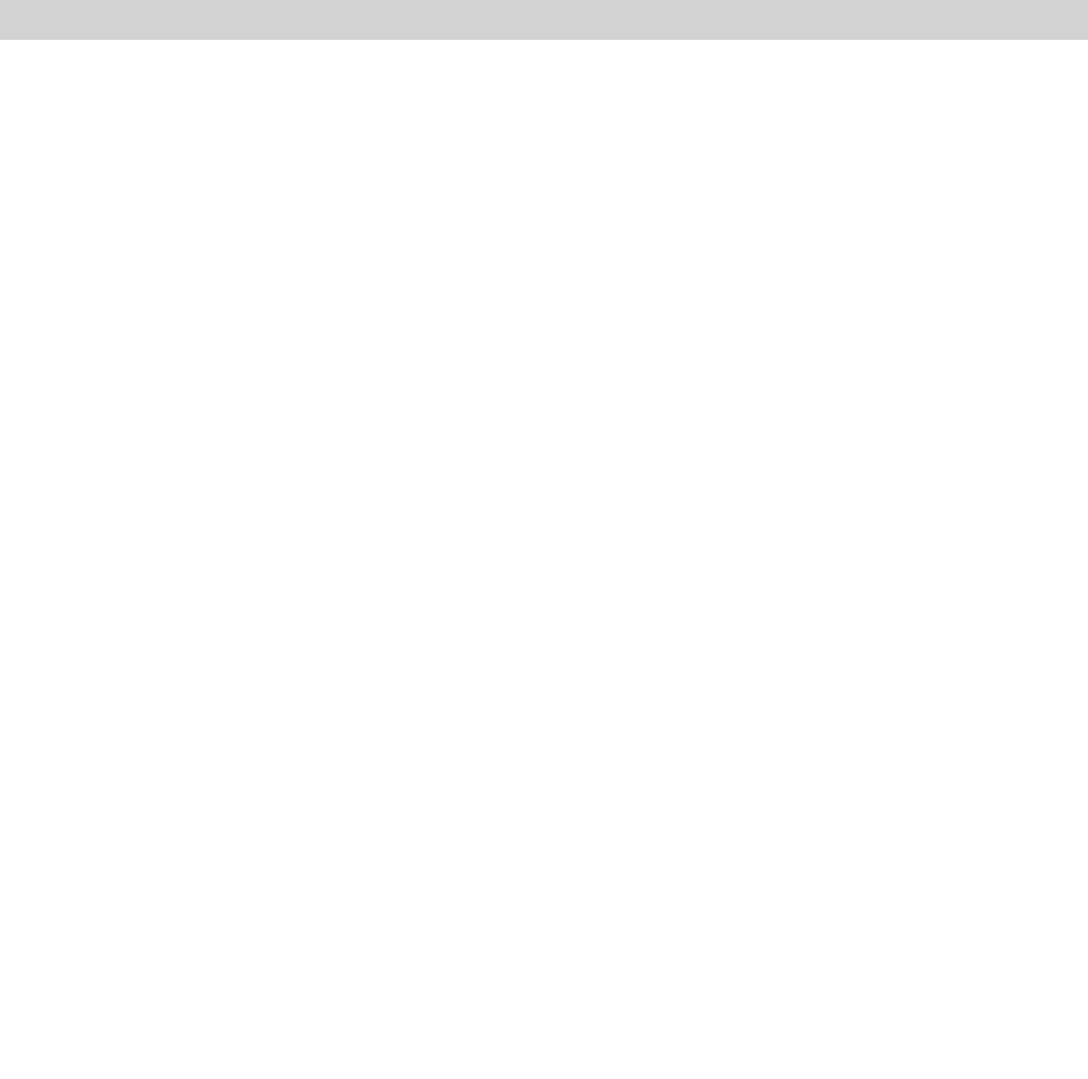
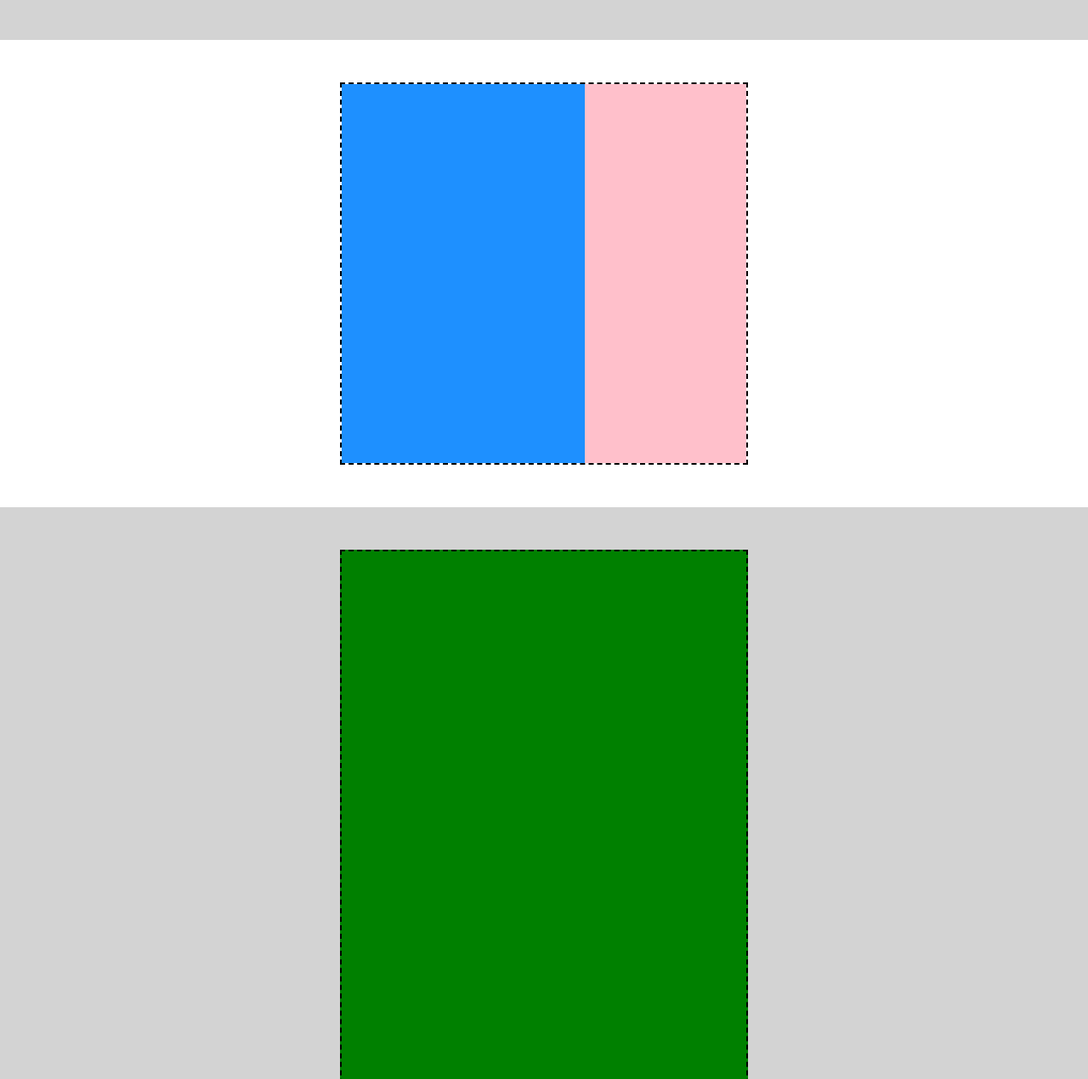
Before and after one commit to MarioSantoro/htmlcss-struttura-discord, a plain HTML site: page index.html in a window 1280 px wide. Shown: the part 1590-2860 px from the top of the page at 85% size. Before the commit the page ends 1637 px from the top, so only its background shows below. Drawn offline with Linux system fonts and the light colour scheme.

Commit message:
add section lightgray with square green

```diff
--- a/Style.css/style.css
+++ b/Style.css/style.css
@@ -104,3 +104,9 @@ section.lightgray{
 section.lightgray >div.cyan-pink > div.cyan{
     order: 2;
 }
+
+.green{
+    height: 900px;
+    width: 70%;
+    background-color: green;
+}
--- a/index.html
+++ b/index.html
@@ -48,5 +48,19 @@
             </div>
         </div>
     </section>
+
+    <section class="white flex center-top ">
+        <div class="cyan-pink border flex center-side">
+            <div class="cyan">
+            </div>
+            <div class="pink">
+            </div>
+        </div>
+    </section>
+
+    <section class="lightgray flex center-top">
+        <div class="green border center-side">
+        </div>
+    </section>
 </body>
 </html>
```
